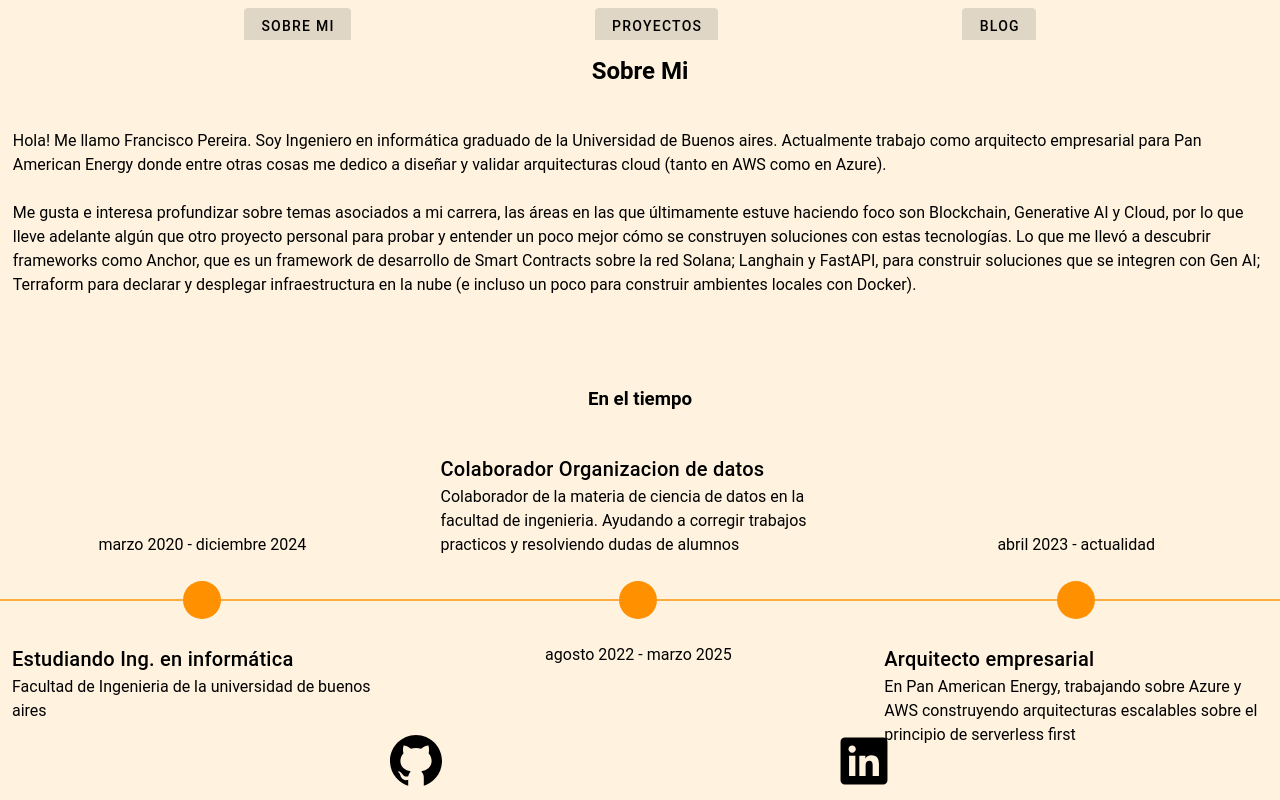
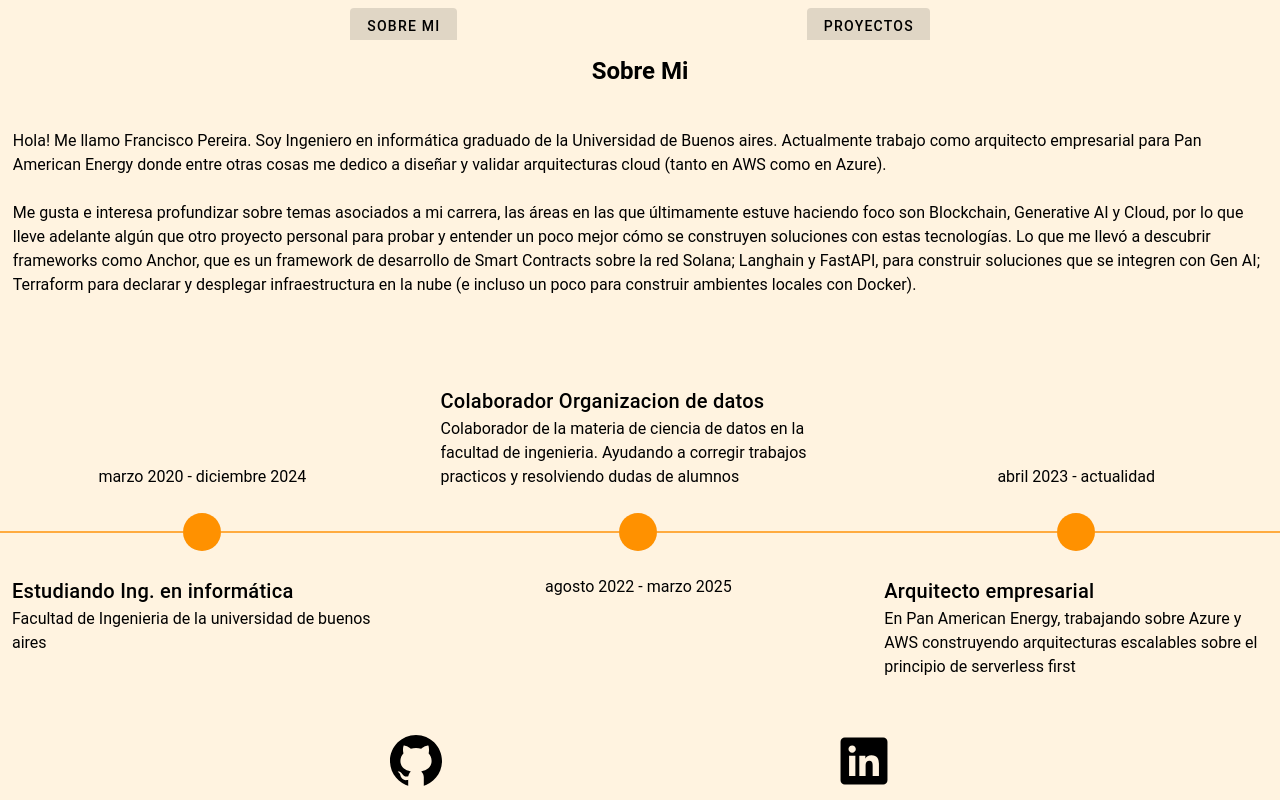
Before and after one commit to franciscoJpereira/franciscoJpereira.github.io, a Vue app: page / in a window 1280 px wide. Built offline with nearby package versions, Linux system fonts and the light colour scheme.

Commit message:
REMOVE: Blog view; ADD: new build

```diff
--- a/src/components/AboutPage.vue
+++ b/src/components/AboutPage.vue
@@ -26,7 +26,6 @@ defineProps<{
             <br></br>
         </div>
         <div class="timeline-container">
-            <h3 class="text-center mb-10">{{ info.timelineTitle }}</h3>
              <v-timeline direction="horizontal"
                         :line-color="theme.current.value.colors.primary"
                         :dot-color="theme.current.value.colors.secondary"
--- a/src/views/MainView.vue
+++ b/src/views/MainView.vue
@@ -19,7 +19,7 @@ const goTo = (value: number) => {
     <div class="nav-pane bg-background">
         <v-btn @click="goTo(1)" variant="tonal">Sobre Mi</v-btn>
         <v-btn @click="goTo(2)" variant="tonal">proyectos</v-btn>
-        <v-btn @click="goTo(3)" variant="tonal">Blog</v-btn>
+        <!--<v-btn @click="goTo(3)" variant="tonal">Blog</v-btn>-->
     </div>
     <v-window v-model="step">
         <v-window-item
@@ -34,12 +34,13 @@ const goTo = (value: number) => {
         >
             <WorkInProgressCard :flex="1"/>
         </v-window-item>
-        <v-window-item
+<!--        <v-window-item
             :value="3"
             class="main-background bg-background"
         >
             <WorkInProgressCard :flex="1"/>
         </v-window-item>
+-->
     </v-window>
 </template>
 
```
Also changed, not shown: 5 other files (tests, documents, lock files or other folders).
